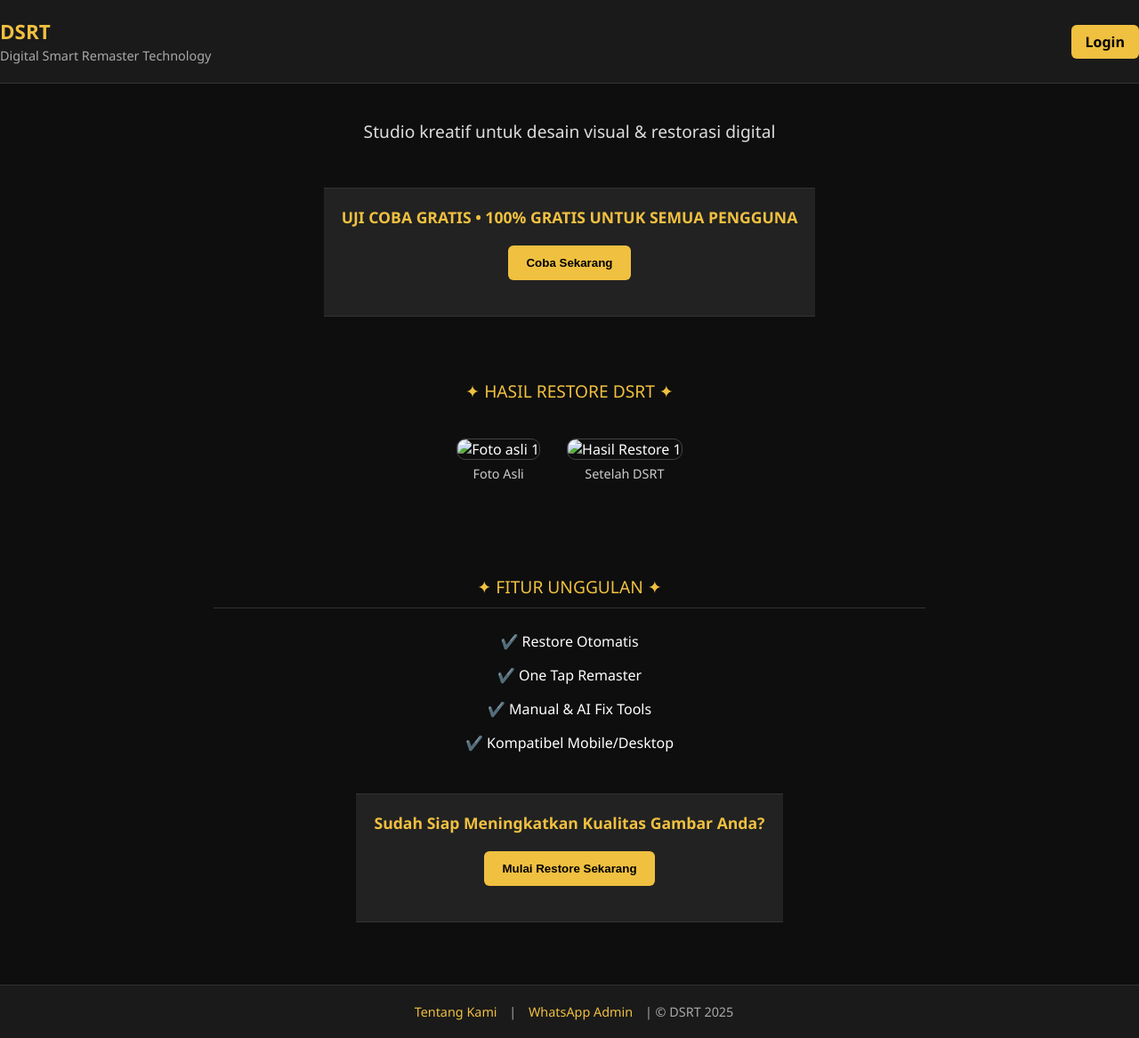
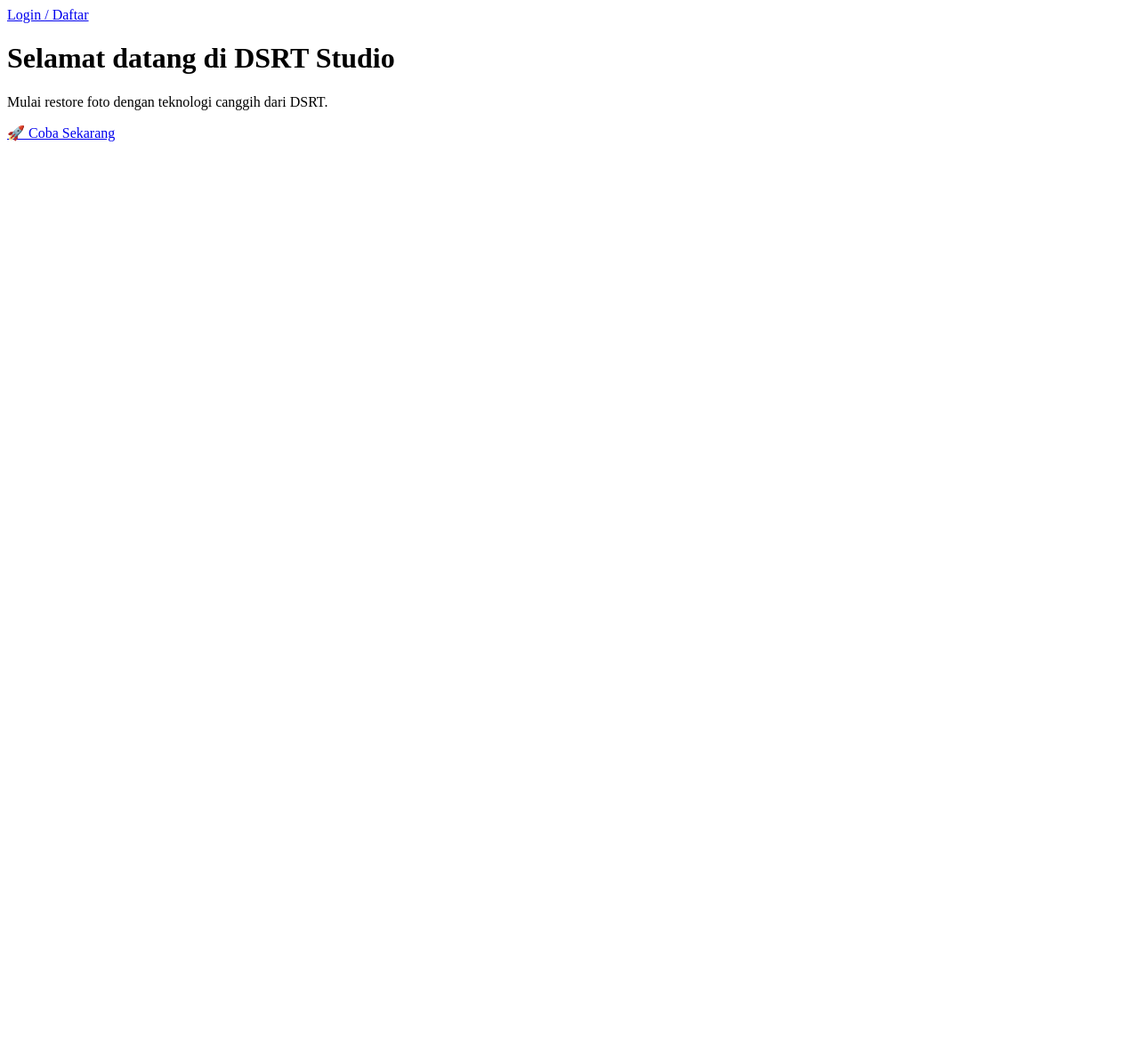
Before and after one commit to BAYRESTORE/dsrt-landing, a plain HTML site: page index.html in a window 1280 px wide. Shown: the whole page at 89% size. After the commit the page ends 800 px from the top, so only its background shows below. Drawn offline with Linux system fonts and the light colour scheme.

Commit message:
Update index.html

```diff
--- a/index.html
+++ b/index.html
@@ -3,193 +3,16 @@
 <head>
   <meta charset="UTF-8" />
   <meta name="viewport" content="width=device-width, initial-scale=1.0"/>
-  <title>DSRT – Digital Smart Remaster Technology</title>
-  <style>
-    body {
-      margin: 0;
-      font-family: 'Segoe UI', sans-serif;
-      background: #0e0e0e;
-      color: #ffffff;
-      display: flex;
-      flex-direction: column;
-      align-items: center;
-    }
-    header {
-      width: 100%;
-      padding: 20px;
-      display: flex;
-      justify-content: space-between;
-      align-items: center;
-      background: #1a1a1a;
-      border-bottom: 1px solid #333;
-    }
-    .logo-title h1 {
-      margin: 0;
-      font-size: 1.4rem;
-      font-weight: bold;
-      color: #f0c040;
-    }
-    .logo-title span {
-      font-size: 0.9rem;
-      color: #aaa;
-    }
-    .login-btn {
-      background: #f0c040;
-      color: #000;
-      padding: 8px 16px;
-      border-radius: 6px;
-      font-weight: bold;
-      text-decoration: none;
-    }
-    .hero {
-      text-align: center;
-      margin: 40px 20px 20px;
-      font-size: 1.2rem;
-      color: #ddd;
-    }
-    .cta, .cta-bottom {
-      background: #222;
-      padding: 20px;
-      text-align: center;
-      font-size: 1.1rem;
-      font-weight: bold;
-      color: #f0c040;
-      margin: 30px 0;
-      border-top: 1px solid #333;
-      border-bottom: 1px solid #333;
-    }
-    .buttons {
-      display: flex;
-      justify-content: center;
-      gap: 16px;
-      margin: 20px 0;
-    }
-    .buttons a button {
-      background: #f0c040;
-      color: #000;
-      border: none;
-      padding: 12px 20px;
-      border-radius: 6px;
-      font-weight: bold;
-      cursor: pointer;
-      transition: background 0.2s;
-    }
-    .buttons a button:hover {
-      background: #ffd966;
-    }
-    .section-title {
-      margin: 40px 0 10px;
-      font-size: 1.2rem;
-      text-align: center;
-      color: #f0c040;
-    }
-    .features {
-      width: 90%;
-      max-width: 800px;
-      margin: 0 auto;
-      border-top: 1px solid #333;
-      padding-top: 10px;
-      text-align: center;
-    }
-    .gallery {
-      display: flex;
-      flex-wrap: wrap;
-      justify-content: center;
-      gap: 30px;
-      margin-top: 30px;
-      margin-bottom: 50px;
-    }
-    .gallery-item {
-      text-align: center;
-    }
-    .gallery-item img {
-      border-radius: 10px;
-      width: 180px;
-      height: auto;
-      border: 1px solid #444;
-    }
-    .gallery-item p {
-      margin-top: 6px;
-      font-size: 0.9rem;
-      color: #ccc;
-    }
-    .footer {
-      margin-top: 40px;
-      padding: 20px;
-      font-size: 0.9rem;
-      color: #aaa;
-      border-top: 1px solid #333;
-      text-align: center;
-      width: 100%;
-      background: #1a1a1a;
-    }
-    .footer a {
-      color: #f0c040;
-      text-decoration: none;
-      margin: 0 10px;
-    }
-  </style>
+  <title>DSRT Landing Page</title>
 </head>
 <body>
-
   <header>
-    <div class="logo-title">
-      <h1>DSRT</h1>
-      <span>Digital Smart Remaster Technology</span>
-    </div>
-    <a href="#" class="login-btn">Login</a>
+    <a href="/register.html">Login / Daftar</a>
   </header>
-
-  <div class="hero">
-    Studio kreatif untuk desain visual & restorasi digital
-  </div>
-
-  <div class="cta">
-    UJI COBA GRATIS • 100% GRATIS UNTUK SEMUA PENGGUNA
-    <div class="buttons">
-      <a href="https://dsrt-soft.vercel.app/" target="_blank">
-        <button>Coba Sekarang</button>
-      </a>
-    </div>
-  </div>
-
-  <div class="section-title">✦ HASIL RESTORE DSRT ✦</div>
-
-  <div class="gallery">
-    <div class="gallery-item">
-      <img src="hasil/asli1.jpg" alt="Foto asli 1">
-      <p>Foto Asli</p>
-    </div>
-    <div class="gallery-item">
-      <img src="hasil/restorasi1.jpg" alt="Hasil Restore 1">
-      <p>Setelah DSRT</p>
-    </div>
-    <!-- Tambah lagi pasangan gambar di sini -->
-  </div>
-
-  <div class="section-title">✦ FITUR UNGGULAN ✦</div>
-
-  <div class="features">
-    <p>✔️ Restore Otomatis</p>
-    <p>✔️ One Tap Remaster</p>
-    <p>✔️ Manual & AI Fix Tools</p>
-    <p>✔️ Kompatibel Mobile/Desktop</p>
-  </div>
-
-  <div class="cta-bottom">
-    Sudah Siap Meningkatkan Kualitas Gambar Anda?
-    <div class="buttons">
-      <a href="https://dsrt-soft.vercel.app/" target="_blank">
-        <button>Mulai Restore Sekarang</button>
-      </a>
-    </div>
-  </div>
-
-  <div class="footer">
-    <a href="#">Tentang Kami</a> |
-    <a href="https://wa.me/6287838441426" target="_blank">WhatsApp Admin</a> |
-    © DSRT 2025
-  </div>
-
+  <main>
+    <h1>Selamat datang di DSRT Studio</h1>
+    <p>Mulai restore foto dengan teknologi canggih dari DSRT.</p>
+    <a href="/register.html">🚀 Coba Sekarang</a>
+  </main>
 </body>
 </html>
```
